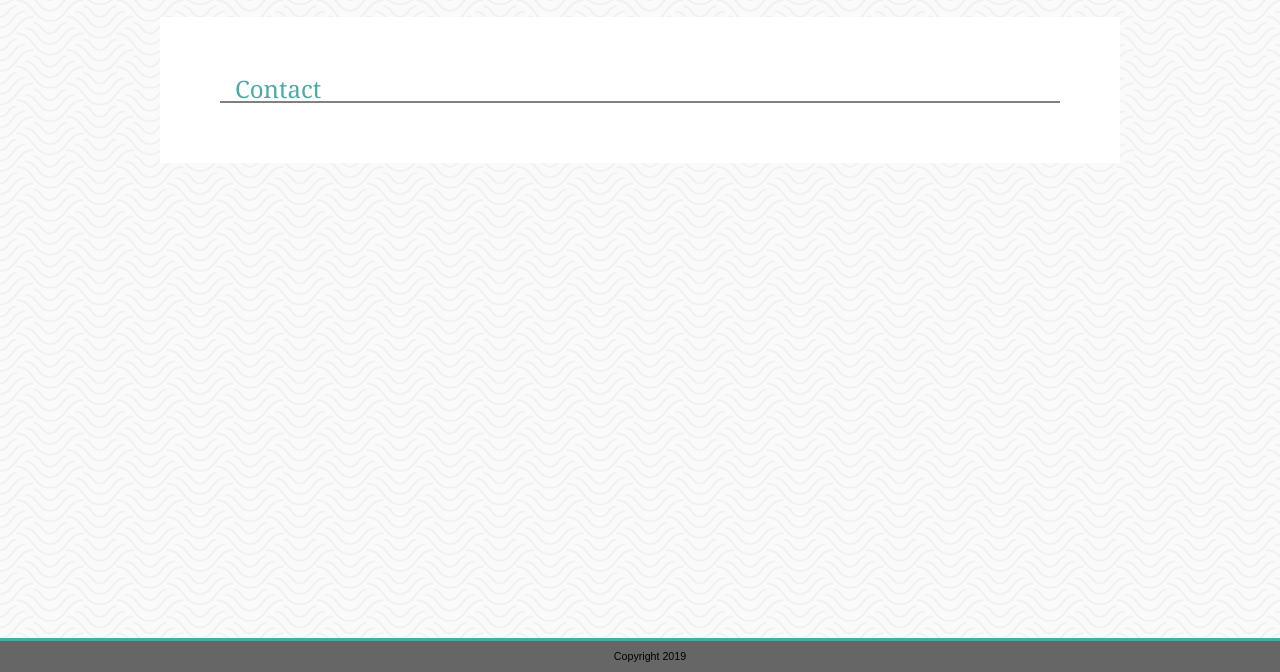
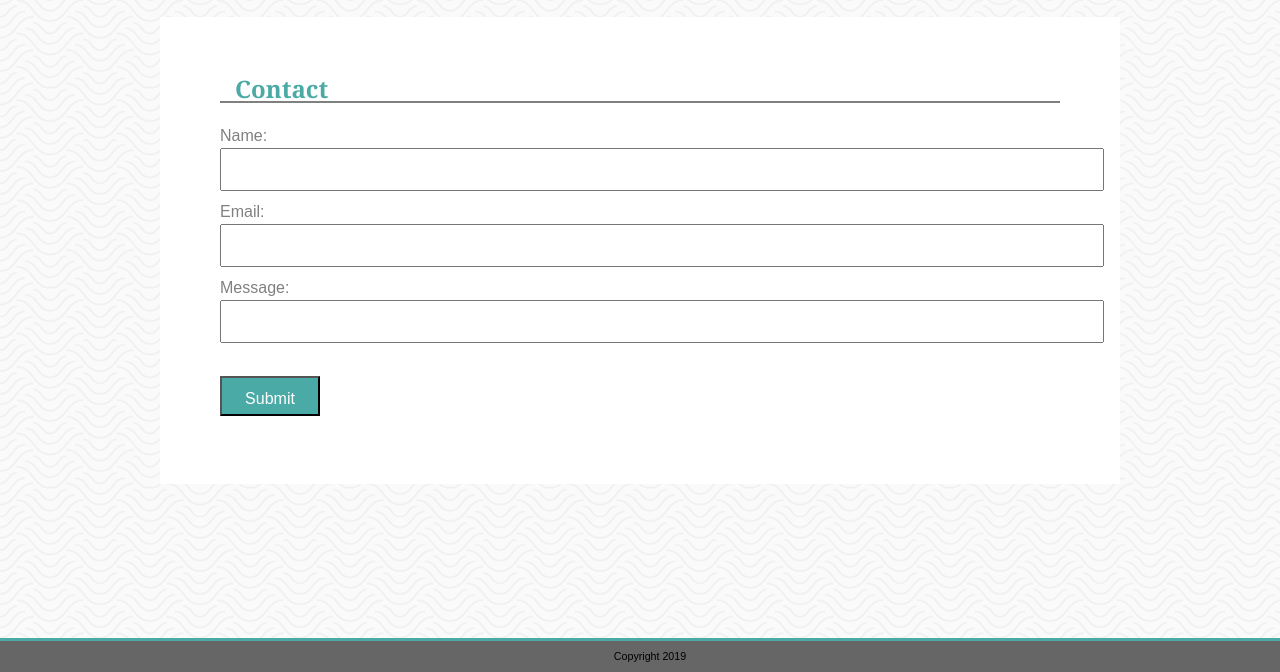
Before and after one commit to seanbelverstone/Basic-Portfolio, a plain HTML site: page contact.html in a window 1280 px wide. Shown: the part 128-800 px from the top of the page. Drawn offline with Linux system fonts and the light colour scheme.

Commit message:
Added form in contact.html. Started styling. Also added font-weight: bold; to h2 on index.css.

```diff
--- a/assets/css/contact.css
+++ b/assets/css/contact.css
@@ -1,6 +1,30 @@
 h2 {
     font-family: Georgia, 'Times New Roman', Times, serif;
     font-size: 24px;
+    font-weight: bold;
     padding-left: 15px;
     border-bottom: 2px solid gray;
+    margin-bottom: 20px;
 }
+
+#contactForm {
+    line-height: 25px;
+    font-family: Arial, Helvetica, sans-serif;
+    color: gray;
+}
+
+input {
+    width: 100%;
+    padding: 12px 20px;
+    margin-bottom: 8px;
+}
+
+#submit {
+    font-family: Arial, Helvetica, sans-serif;
+    font-size: 16px;
+    color: white;
+    width: 100px;
+    height: 40px;
+    margin-top: 25px;
+    background-color: #4aaaa5;
+}
--- a/assets/css/index.css
+++ b/assets/css/index.css
@@ -88,6 +88,7 @@ body {
 h2 {
     font-family: Georgia, 'Times New Roman', Times, serif;
     font-size: 24px;
+    font-weight: bold;
     color: #4aaaa5;
     padding-left: 15px;
     border-bottom: 2px solid gray;
--- a/assets/css/portfolio.css
+++ b/assets/css/portfolio.css
@@ -7,6 +7,7 @@ h2 {
     font-size: 24px;
     padding-left: 15px;
     border-bottom: 2px solid gray;
+    font-weight: bold;
 }
 
 
--- a/contact.html
+++ b/contact.html
@@ -29,6 +29,16 @@
     <section class="contact">
     <h2>Contact</h2>
 
+    <form id="contactForm">
+        Name:<br>
+        <input type="text" name="name"><br>
+        Email:<br>
+        <input type="text" name="email"><br>
+        Message:<br>
+        <input type="text" name="message"><br>
+        <input type="submit" value="Submit" id="submit">
+    </form>
+
     </section>
 </body>
 
```
